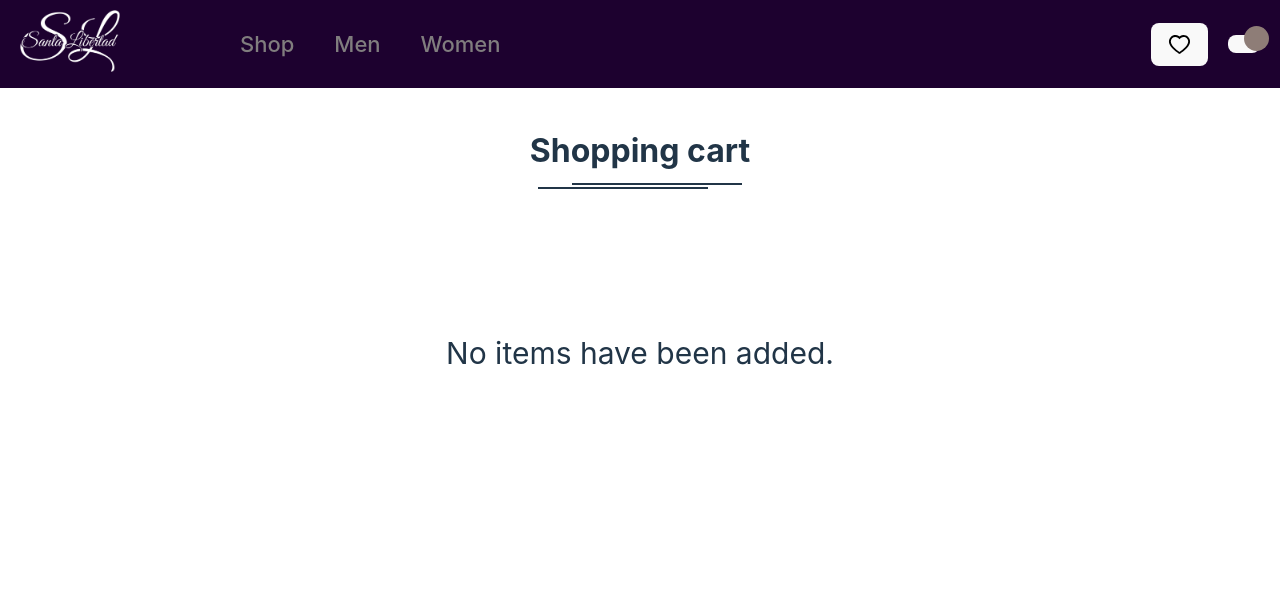
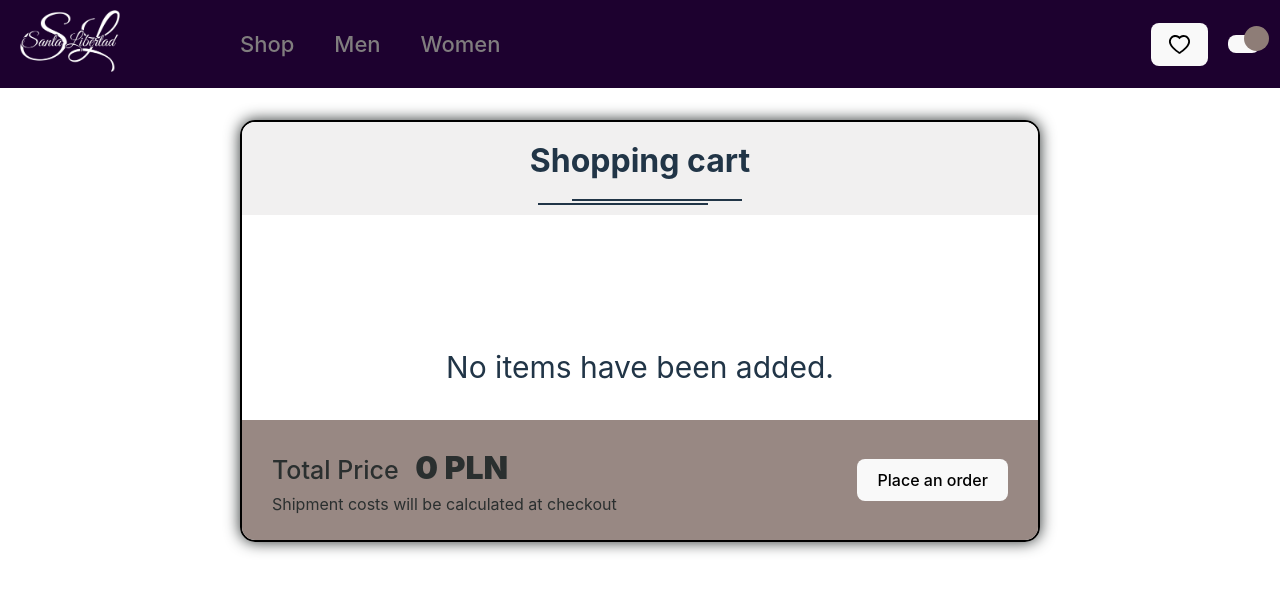
Before and after one commit to maksymopanasenko/app-shop-react, a React (Vite) app: page /cart in a window 1280 px wide. Shown: the top 592 px of the page. Built offline with nearby package versions, Linux system fonts and the light colour scheme; some icons are missing.

Commit message:
add total price

```diff
--- a/src/components/CartItem/CartItem.jsx
+++ b/src/components/CartItem/CartItem.jsx
@@ -22,7 +22,7 @@ const CartItem = ({card}) => {
     return (
         <li className="cart-item">
             <div className="cart-info">
-                <img src={urlImg} width="120" height="160" alt={name} />
+                <img src={urlImg} width="80" height="120" alt={name} />
 
                 <p className='cart-title'>
                     <span className='cart-item-name'>{name}</span>
--- a/src/components/GoodsList/GoodList.jsx
+++ b/src/components/GoodsList/GoodList.jsx
@@ -6,7 +6,7 @@ const GoodList = ({data, RenderItemComponent, inCart}) => {
     const cards = data?.map(card => <RenderItemComponent key={card.article} card={card} />);
 
     return (
-        <div className={cn('container', {"container-cart": inCart})}>
+        <>
             {cards.length ? (
                 <ul className={cn('list', {"goods-list": !inCart})}>
                     {cards}
@@ -16,13 +16,12 @@ const GoodList = ({data, RenderItemComponent, inCart}) => {
                     <p>No items have been added.</p>
                 </div>
             )}
-        </div>
+        </>
     );
 }
 
 GoodList.propTypes = {
-    data: PropTypes.array.isRequired,
-    RenderItemComponent: PropTypes.element.isRequired
+    data: PropTypes.array.isRequired
 }
 
 export default GoodList;
--- a/src/components/GoodsList/GoodList.scss
+++ b/src/components/GoodsList/GoodList.scss
@@ -1,20 +1,21 @@
 .list {
-    min-height: 530px;
-    margin: 70px auto;
+    margin: 20px auto;
     list-style: none;
-    padding: 0;
+    padding: 0 100px;
 }
 
 .container-cart.container-cart {
-    max-width: 700px;
+    max-width: 800px;
 }
 
 .goods-list {
+    min-height: 530px;
     max-width: calc(270px * 4 + 150px);
     display: grid;
     grid-template-columns: repeat(4, 270px);
     grid-auto-rows: auto;
     gap: 50px;
+    padding: 0;
 }
 
 .no-items {
--- /dev/null
+++ b/src/components/Total/Total.jsx
@@ -0,0 +1,19 @@
+import { useSelector } from 'react-redux';
+import './Total.scss';
+
+const Total = () => {
+    const price = useSelector(state => state.totalPrice.price)
+
+    return (
+        <div className="total">
+            <div className="text-content">
+                <p className='total-price'>Total Price <span className='total-value'>{price + ' PLN'}</span></p>
+
+                <p className='total-shipment'>Shipment costs will be calculated at checkout</p>
+            </div>
+            <button className='order'>Place an order</button>
+        </div>
+    );
+}
+
+export default Total;
--- /dev/null
+++ b/src/components/Total/Total.scss
@@ -0,0 +1,28 @@
+.total {
+    position: sticky;
+    bottom: 0;
+    height: 100px;
+    padding: 10px 30px;
+    display: flex;
+    justify-content: space-between;
+    align-items: center;
+    background: #8e7d77e8;
+    color: #2A2F2F;
+    &-price {
+        font-size: 25px;
+        font-weight: 500;
+        margin: 0;
+    }
+    &-value {
+        font-weight: 900;
+        font-size: 32px;
+        padding-left: 10px;
+    }
+    &-shipment {
+        margin: 0;
+    }
+}
+
+.text-content {
+    text-align: left;
+}
--- a/src/pages/Cart/Cart.jsx
+++ b/src/pages/Cart/Cart.jsx
@@ -1,15 +1,18 @@
 import { useSelector } from 'react-redux';
 import CartItem from '../../components/CartItem/CartItem';
 import GoodList from '../../components/GoodsList/GoodList';
+import './Cart.scss';
+import Total from '../../components/Total/Total';
 
 const Cart = () => {
     const items = useSelector(state => state.items.items);
 
     return (
-        <>
-            <h2 className='page-title'>Shopping cart</h2>
+        <div className='cart-holder'>
+            <h2 className='page-title cart-title'>Shopping cart</h2>
             <GoodList data={items} inCart RenderItemComponent={CartItem}/>
-        </>
+            <Total />
+        </div>
     );
 }
 
--- /dev/null
+++ b/src/pages/Cart/Cart.scss
@@ -0,0 +1,41 @@
+.cart-holder {
+    border: 2px solid black;
+    border-radius: 15px;
+    position: relative;
+    max-height: 550px;
+    box-shadow: 0 0 15px #2A2F2F;
+    overflow: auto;
+}
+
+.cart-holder::-webkit-scrollbar {
+    width: 0px;
+}
+
+.cart-holder::-webkit-scrollbar-thumb {
+    background-color: transparent;
+}
+
+.page-title.cart-title {
+    margin: 0;
+    position: sticky;
+    top: 0;
+    padding: 15px 0 30px;
+    background: #f1f0f0;
+    &::after,
+    &::before {
+        content: '';
+        position: absolute;
+        background: #213547;
+        width: 170px;
+        height: 2px;
+        bottom: 14px;
+        left: 50%;
+        transform: translateX(-40%);
+    }
+    &::after {
+        bottom: 10px;
+        left: unset;
+        right: 50%;
+        transform: translateX(40%);
+    }
+}
--- a/src/pages/Layout/Layout.jsx
+++ b/src/pages/Layout/Layout.jsx
@@ -1,5 +1,5 @@
 import { useEffect } from "react";
-import { Outlet } from "react-router-dom";
+import { Outlet, useLocation } from "react-router-dom";
 import Header from "../../components/Header/Header";
 import Modal from "../../components/Modal/Modal";
 import Button from "../../components/Button/Button";
@@ -9,7 +9,9 @@ import { addItemAC, removeItemAC } from "../../store/reducers/items.reducer";
 import { setFavorites } from "../../asyncActions/favorites";
 import { setItems } from "../../asyncActions/items";
 import { createPortal } from "react-dom";
+import cn from 'classnames';
 import './Layout.scss';
+import { decreaseTotalAC, increaseTotalsAC } from "../../store/reducers/totalPrice.reducer";
 
 const Layout = () => {
     const isOpen = useSelector(state => state.modal.isOpen);
@@ -17,6 +19,7 @@ const Layout = () => {
     const currItem = useSelector(store => store.currItem.currItem);
     const goods = useSelector(store => store.goods.goods);
     const items = useSelector(store => store.items.items);
+    const {pathname} = useLocation();
     const dispatch = useDispatch();
 
     const addItem = () => {
@@ -27,7 +30,8 @@ const Layout = () => {
       const itemsKeys = JSON.parse(localStorage.getItem('items'));
       localStorage.setItem('items', JSON.stringify([...itemsKeys, currItem.article]));
 
-      dispatch(addItemAC(currItem))
+      dispatch(addItemAC(currItem));
+      dispatch(increaseTotalsAC(currItem.price));
     };
 
     const deleteItem = () => {
@@ -35,7 +39,8 @@ const Layout = () => {
       const restItemsKeys = restItems.map(item => item.article);
 
       localStorage.setItem('items', JSON.stringify([...restItemsKeys]));
-      dispatch(removeItemAC(currItem.article))
+      dispatch(removeItemAC(currItem.article));
+      dispatch(decreaseTotalAC(currItem.price));
     }
 
     useEffect(() => {
@@ -52,7 +57,9 @@ const Layout = () => {
           <Header />
 
           <main className="main">
+            <div className={cn('container', {"container-cart": pathname === '/cart'})}>
               <Outlet />
+            </div>
           </main>
 
           {isOpen && createPortal(
--- a/src/pages/Layout/Layout.scss
+++ b/src/pages/Layout/Layout.scss
@@ -1,8 +1,9 @@
 .main {
-    padding: 100px 0 40px;
+    padding: 120px 0 40px;
 }
 
 .page-title {
+    margin: 0 auto 55px;
     position: relative;
     font-size: 32px;
     &::after,
--- a/src/store/index.js
+++ b/src/store/index.js
@@ -6,13 +6,15 @@ import favsReducer from "./reducers/favs.reducer";
 import itemsReducer from "./reducers/items.reducer";
 import currentItemReducer from "./reducers/currentItem.reducer";
 import modalReducer from "./reducers/modal.reducer";
+import totalReducer from "./reducers/totalPrice.reducer";
 
 const rootReducer = combineReducers({
     goods: goodsReducer,
     favorites: favsReducer,
     items: itemsReducer,
     modal: modalReducer,
-    currItem: currentItemReducer
+    currItem: currentItemReducer,
+    totalPrice: totalReducer
 });
 
 export const store = createStore(rootReducer, composeWithDevTools(applyMiddleware(thunk)));
--- /dev/null
+++ b/src/store/reducers/totalPrice.reducer.js
@@ -0,0 +1,34 @@
+const initialState = {
+    price: 0
+}
+
+const INCREASE = "INCREASE"
+const DECREASE = "DECREASE"
+
+const totalReducer = (state = initialState, action) => {
+    switch (action.type) {
+        case INCREASE:
+            return {...state, price: state.price + action.payload}
+        case DECREASE:
+            return {...state, price: state.price - action.payload}
+        default:
+            return state;
+    }
+}
+
+
+export const increaseTotalsAC = (price) => {
+    return {
+        type: INCREASE,
+        payload: price
+    }
+}
+
+export const decreaseTotalAC = (price) => {
+    return {
+        type: DECREASE,
+        payload: price
+    }
+}
+
+export default totalReducer;
```
